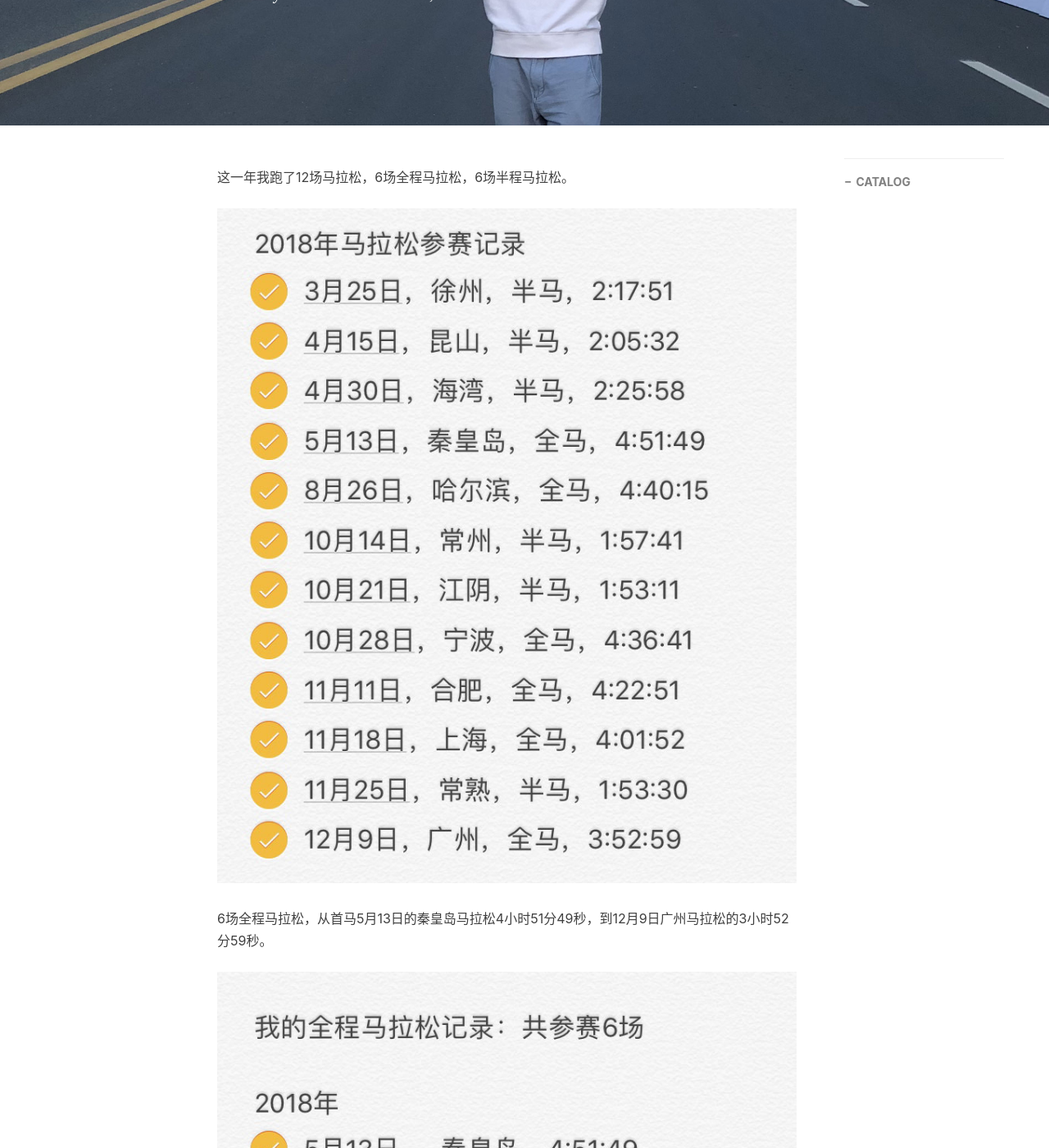
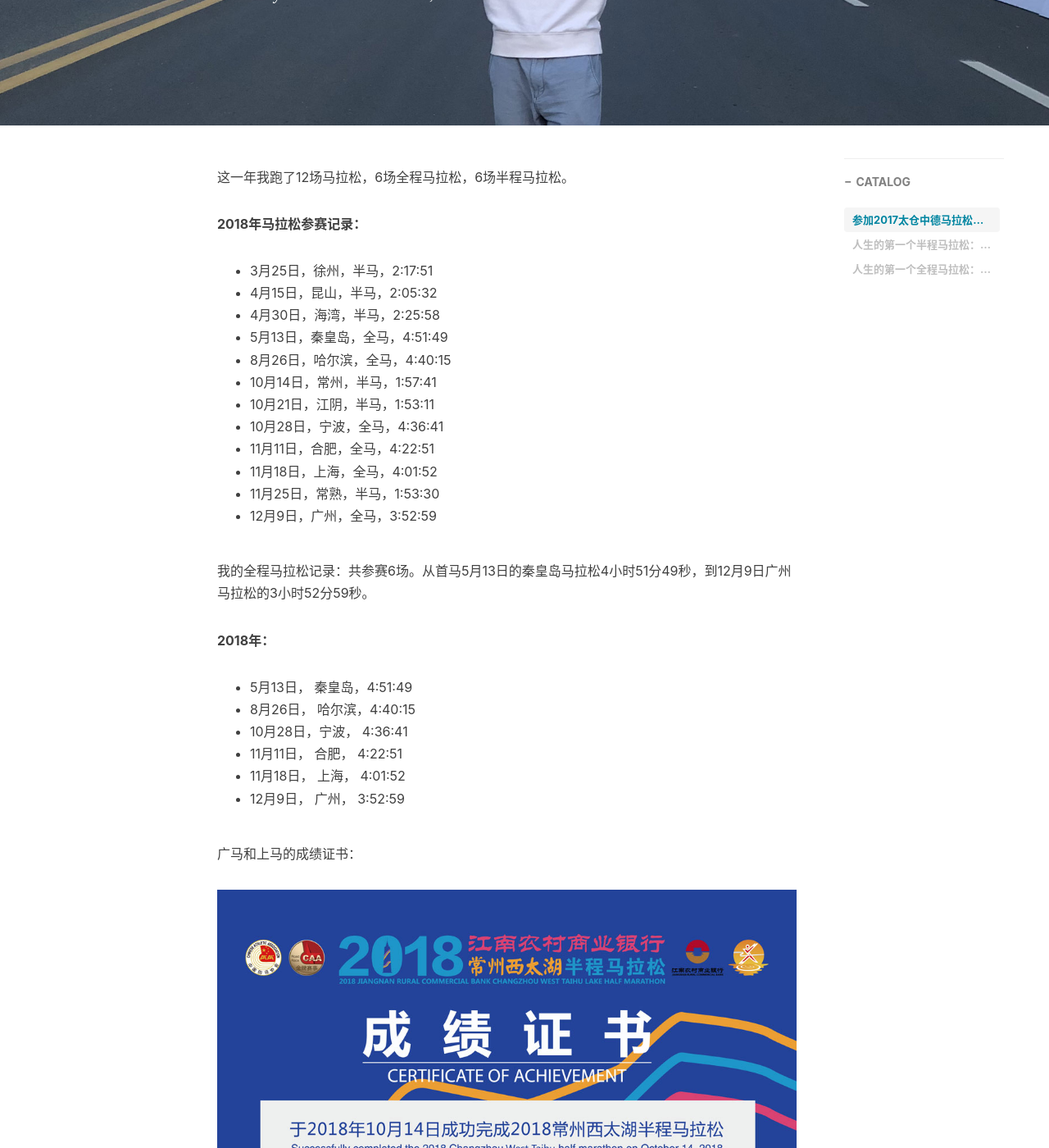
Before and after one commit to Davinly/davinly.github.io, a Jekyll site: the page built from _posts/2018-12-30-相信自己，你也可以做到.md, in a window 1280 px wide and 1400 px high, scrolled down 370 px. Shown: the whole window at 82% size. Built offline with Jekyll 4.4.1, drawn with Linux system fonts in a browser that asks for light colours; nearby versions of some CDN libraries; comment, search, counter and statistics services are not loaded; some of the changed text lies outside the part shown.

Commit message:
add posts

```diff
--- a/_posts/2018-12-30-相信自己，你也可以做到.md
+++ b/_posts/2018-12-30-相信自己，你也可以做到.md
@@ -12,16 +12,48 @@ tags:
 ---
 
 这一年我跑了12场马拉松，6场全程马拉松，6场半程马拉松。
-![](http://daichunlei.com/img/run1.jpg)
 
-6场全程马拉松，从首马5月13日的秦皇岛马拉松4小时51分49秒，到12月9日广州马拉松的3小时52分59秒。
-![](http://daichunlei.com/img/run2.jpg)
+**2018年马拉松参赛记录：**
 
-跑步，我是新手。从2017年11月刚开始跑步，起因是在2017年的10月29日举办了**太仓中德马拉松友谊赛**。当时在太仓日报的公众号看到文章，我还怂恿了儿子的另外2位好朋友的家长一起报了名。我们三个家庭一起报了亲子跑，绕天镜湖一圈约3公里。
+- 3月25日，徐州，半马，2:17:51
+- 4月15日，昆山，半马，2:05:32
+- 4月30日，海湾，半马，2:25:58
+- 5月13日，秦皇岛，全马，4:51:49
+- 8月26日，哈尔滨，全马，4:40:15
+- 10月14日，常州，半马，1:57:41
+- 10月21日，江阴，半马，1:53:11
+- 10月28日，宁波，全马，4:36:41
+- 11月11日，合肥，全马，4:22:51
+- 11月18日，上海，全马，4:01:52
+- 11月25日，常熟，半马，1:53:30
+- 12月9日，广州，全马，3:52:59
+
+
+我的全程马拉松记录：共参赛6场。从首马5月13日的秦皇岛马拉松4小时51分49秒，到12月9日广州马拉松的3小时52分59秒。
+
+**2018年：**
+
+- 5月13日，  秦皇岛，4:51:49
+- 8月26日， 哈尔滨，4:40:15
+- 10月28日，宁波，   4:36:41
+- 11月11日，  合肥，   4:22:51
+- 11月18日， 上海，   4:01:52
+- 12月9日，  广州，   3:52:59
+
+广马和上马的成绩证书：
+
+![](http://daichunlei.com/img/marathonfull1.jpg)
+
+![](http://daichunlei.com/img/marathonfull2.jpg)
+
+
+跑步，我是新手。
+
+从2017年11月刚开始跑步，起因是在2017年的10月29日举办了**太仓中德马拉松友谊赛**。当时在太仓日报的公众号看到文章，我还怂恿了儿子的另外2位好朋友的家长一起报了名。我们三个家庭一起报了亲子跑，绕天镜湖一圈约3公里。
 
 那个时候我喜欢周末的早晨去公园散步，基本不会去跑步，根本也跑不动，跑一两百米就喘得上气不接下气。
 
-##参加2017太仓中德马拉松亲子跑
+## 参加2017太仓中德马拉松亲子跑 ##
 那次亲子跑，其实就是一个游戏，我也想尽量跑下来，实际是跑了没多远就开始步行。
 跑跑走走到达了终点。第一次感受到那种热情，很多自发的群众在公园边喊着加油，到了终点有志愿者为你挂上奖牌，然后去领完赛的物品，有水和面包、香蕉、啤酒……
 
@@ -37,7 +69,7 @@ tags:
 我却带着极其兴奋的心情找寻适合自己的亲子跑赛事。
 于是，我报名了2017年11月26日的镇江马拉松的迷你项目。当然就是为了带儿子去玩，也为了那到达终点的奖牌。因为奖牌是儿子最想要的。
 
-##参加2017镇江马拉松迷你
+##参加2017镇江马拉松迷你##
 ![](http://daichunlei.com/img/zhenjiangmn1.jpg)
 
 那次的迷你跑原以为只有5公里，然而实际却有7公里多。
@@ -69,21 +101,29 @@ tags:
 从这起，跑步征程算是真实开启了。
 
 
-##完成人生的第一个10公里
+##完成人生的第一个10公里##
 ![](http://daichunlei.com/img/run10km.jpg)
 
 加入了微信群，认识了很多跑友，那时候对于跑步很亢奋。2017年的12月9日周六的早晨，我约了喵姐一起去天镜湖跑步。一同的还有乘静，她是个健身爱好者，跑步也刚跑不久。那天早晨她完成了她人生的第一个半马。
 
 我完成了我人生的第一个10公里，跑到7公里时我感觉无法坚持，就走了一段路，然后又坚持跑+走，终于完成了10公里，感觉相当不容易。非常感谢喵姐的陪跑。
 
-##参加2017苏州太湖马拉松迷你
+##参加2017苏州太湖马拉松迷你##
 2017年12月16日，我独自参加了苏州太湖马拉松迷你赛。以为是5公里，实际只有3公里左右。到了终点连一瓶水也没有提供。
 
 ![](http://daichunlei.com/img/suzhoumn.jpg)
 
 那天天气特别的冷，我准备穿保暖的压缩裤跑，外面的一件运动裤跑完也没有脱下来，因为实在太冷。
 
-###我告诉自己我能完成一个半马。
+###我告诉自己我能完成一个半马。##
 半马的关门时间是3小时，我计算下来觉得自己不会有问题。
 
 空余时间我就会留意马拉松赛事，由此开始了我的马拉松生涯。
+
+
+## 人生的第一个半程马拉松：徐州马拉松##
+![](http://daichunlei.com/img/marathonfirsthalf.jpg)
+
+
+## 人生的第一个全程马拉松：秦皇岛马拉松##
+![](http://daichunlei.com/img/marathonfirsfull.jpg)
```
Also changed, not shown: img/marathonfirsfull.jpg (added), img/marathonfirsthalf.jpg (added), img/marathonfull1.jpg (added), img/marathonfull2.jpg (added).
